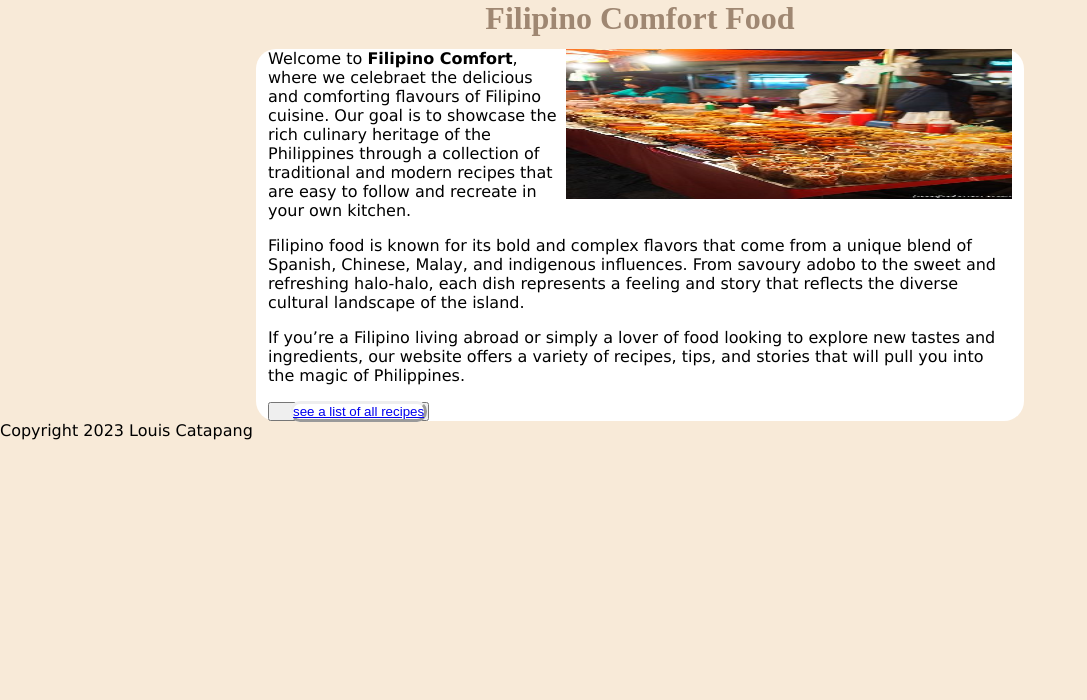
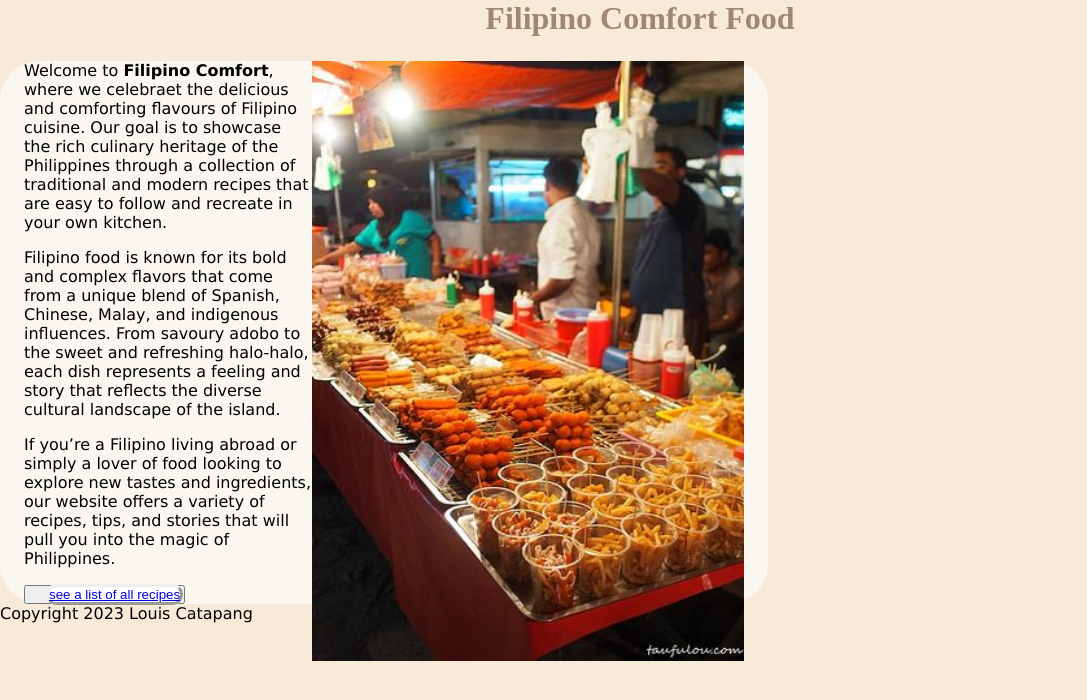
Before and after one commit to Loohwis/Recipe1, a Jekyll site: the page built from home/index.md, in a window 1280 px wide. Shown: the top 700 px of the page, without its empty margins (0-1087 px from the left). Built offline with Jekyll 4.4.1, drawn with Linux system fonts in a browser that asks for light colours.

Commit message:
Update recipes.css

```diff
--- a/styles/recipes.css
+++ b/styles/recipes.css
@@ -19,7 +19,7 @@ body {
 }
 h1 {
   color: #9F8772;
-  margin-bottom: 12px;
+  margin-bottom: 24px;
   text-align: center;
   font-family: 'Fredoka One', Cursive;
 }
@@ -30,7 +30,7 @@ h2 {
 }
 
 .cover {
- height: 150px;
+ height: 600px;
 }
 
 h1,h2 {
@@ -45,10 +45,10 @@ main {
 width: 60%;
 max-width: 800px;
 /* border: 1px solid gray; */
-padding: 0 12px;
-margin: 0 auto;
-background-color: white;
-border-radius: 20px;
+padding: 0 24px;
+margin: 10 auto;
+background-color: #FAF7F0;
+border-radius: 40px;
 }
 
 img {
```
